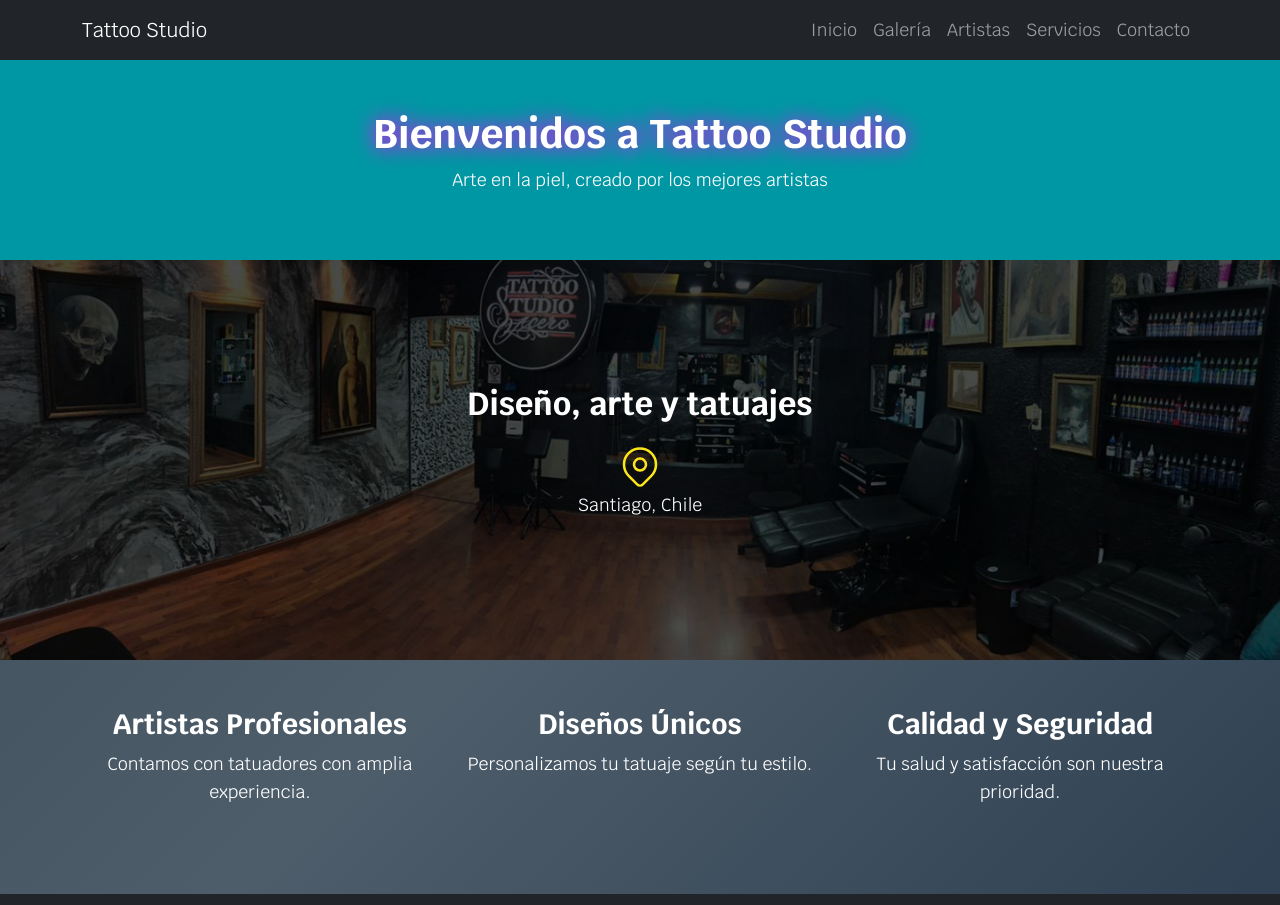
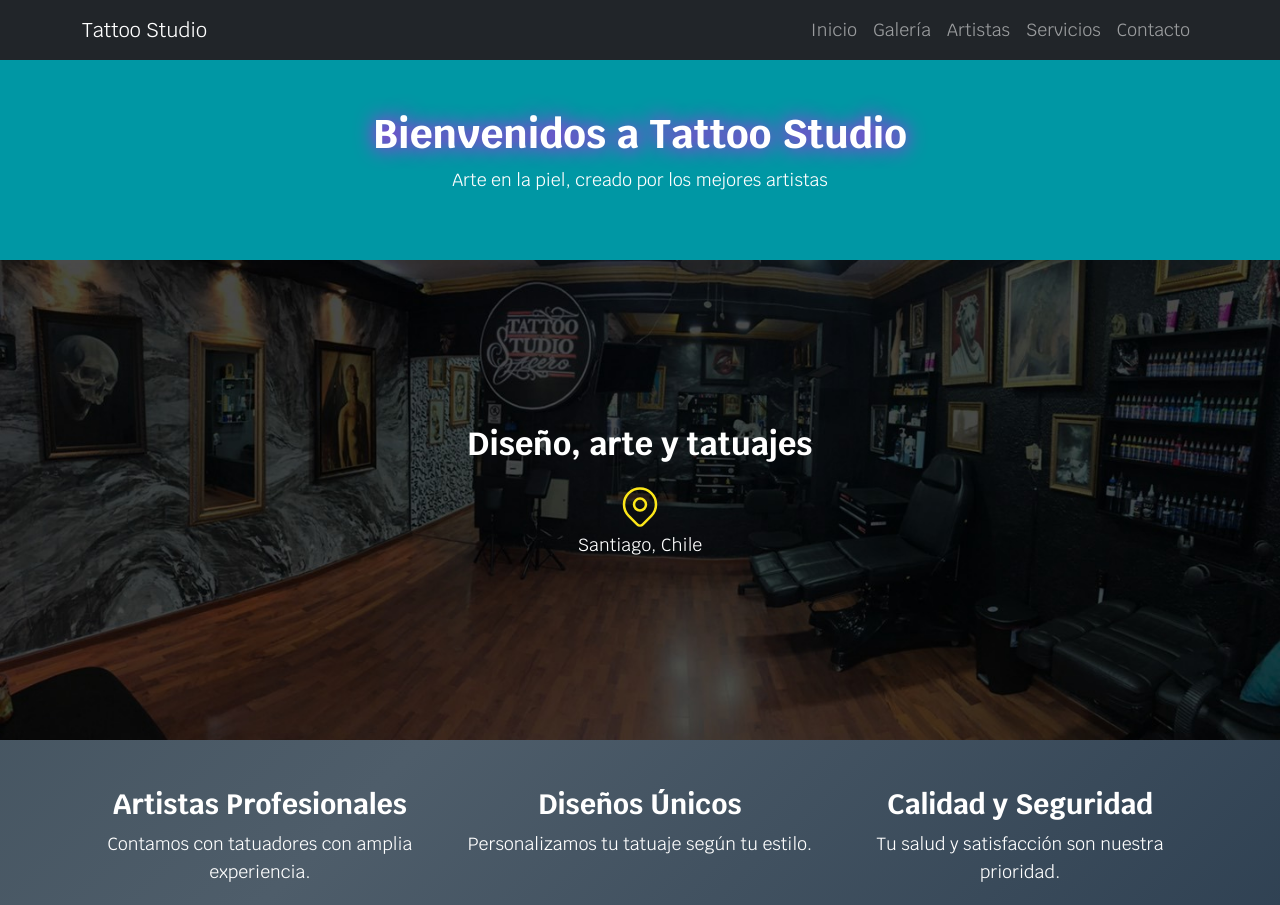
Before and after one commit to Rob-Ramos-Johnson/Proyecto-Tattoo, a website: page index.html in a window 1280 px wide. Shown: the top 905 px of the page. Drawn offline with nearby package versions, Linux system fonts and the light colour scheme.

Commit message:
Ajuste en la imagen del hero para mayor ancho

```diff
--- a/scss/hero/hero.scss
+++ b/scss/hero/hero.scss
@@ -2,14 +2,14 @@
 .hero-container {
     position: relative;
     width: 100%;
-    height: 50vh;
+    min-height: 60vh;  // Usamos min-height para un poco más de control en diferentes pantallas
     overflow: hidden;
 }
 
 .hero-img {
-    object-fit: cover;
-    width: 100%;
-    height: 100%;
+    object-fit: cover;   // Cubre todo el contenedor, pero no deforma la imagen
+    width: 100%;         // Hace que la imagen ocupe todo el ancho disponible
+    height: 100%;        // La imagen ocupa todo el alto disponible
     position: absolute;
     top: 0;
     left: 0;
```
Also changed, not shown: css/style.css.
